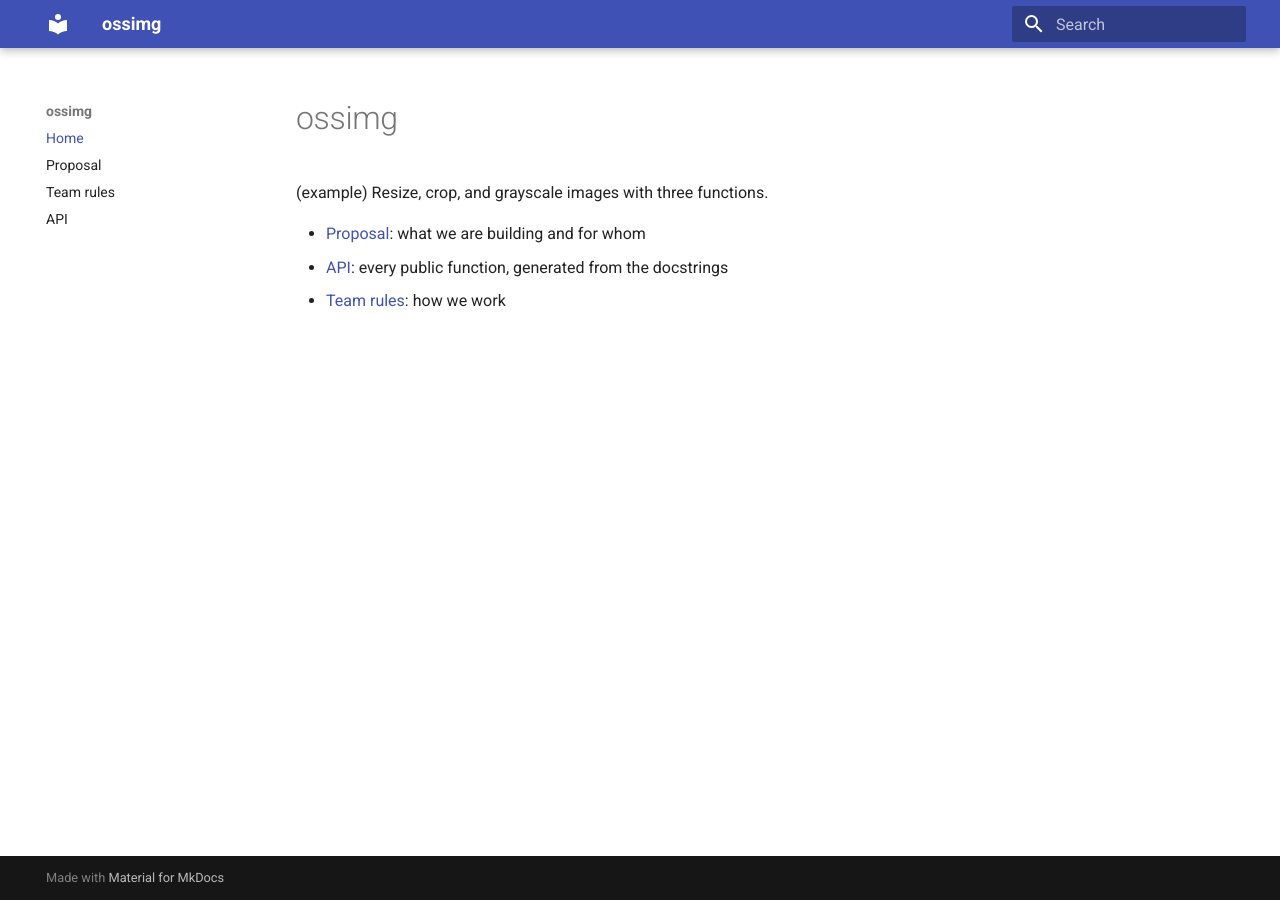
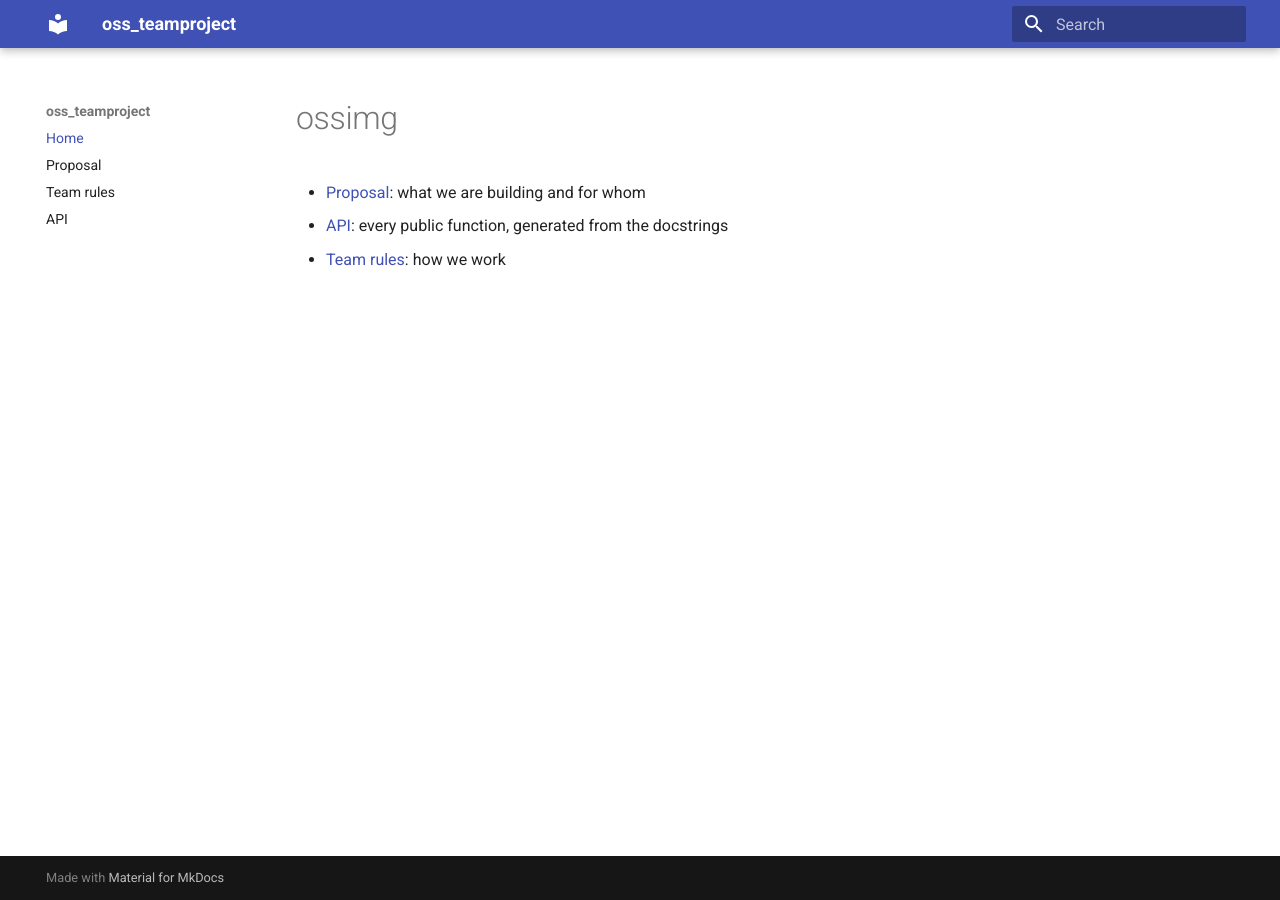
Before and after one commit to yeongwoo1223/oss_teamproject, an MkDocs documentation site: the page built from docs/index.md, in a window 1280 px wide. Built offline with MkDocs 1.6.1 and Material for MkDocs 9.7.7, drawn with Linux system fonts in a browser that asks for light colours.

Commit message:
mkdocs, indext fixed

```diff
--- a/docs/index.md
+++ b/docs/index.md
@@ -1,6 +1,4 @@
 # ossimg
-
-(example) Resize, crop, and grayscale images with three functions.
 
 - [Proposal](proposal.md): what we are building and for whom
 - [API](api.md): every public function, generated from the docstrings
--- a/mkdocs.yml
+++ b/mkdocs.yml
@@ -1,5 +1,5 @@
-site_name: ossimg
-site_url: https://sujinj-hyu.github.io/ossimg
+site_name: oss_teamproject
+site_url: https://yeongwoo1223.github.io/oss_teamproject/
 theme:
   name: material
 nav:
```
Also changed, not shown: 1 other file.
